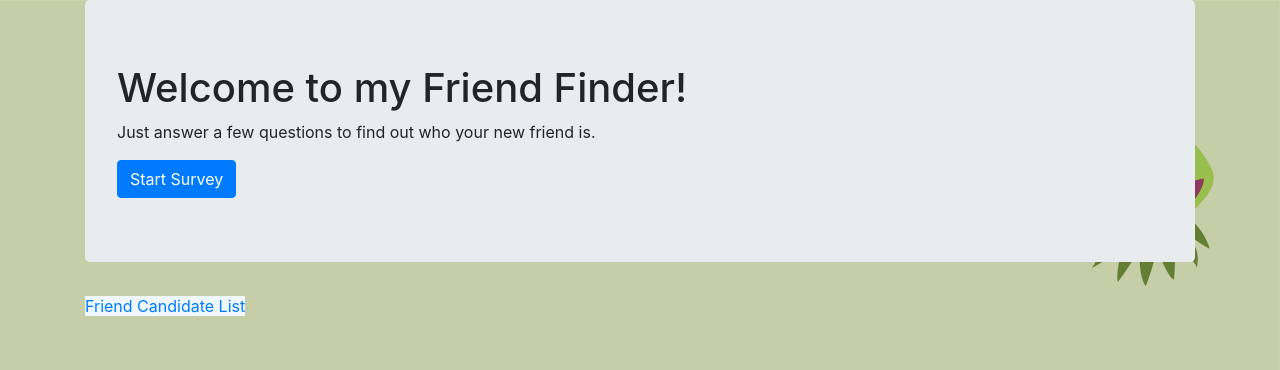
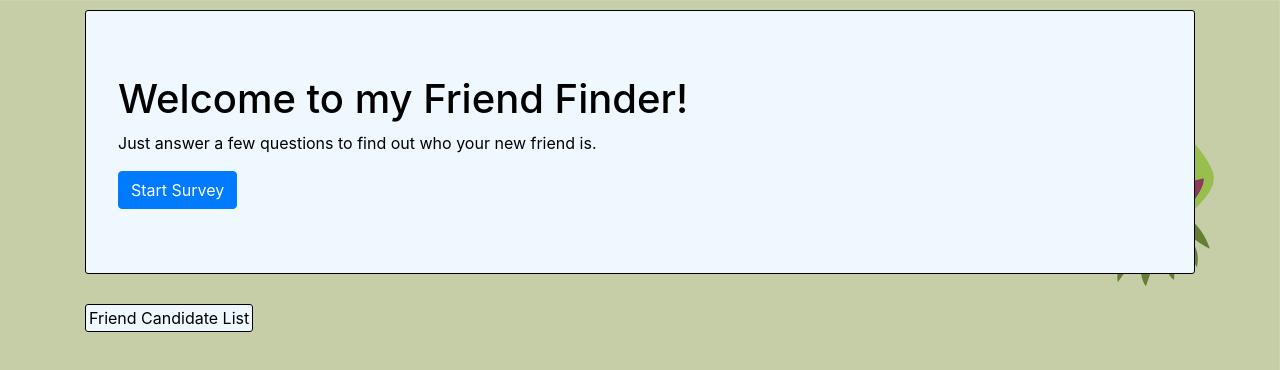
Before and after one commit to jonmeidell/FriendFinder, a website: page app/public/index.html in a window 1280 px wide. Drawn offline with nearby package versions, Linux system fonts and the light colour scheme.

Commit message:
fixed MIME issue with styling

```diff
--- a/app/assets/css/style.css
+++ b/app/assets/css/style.css
@@ -1,5 +1,5 @@
-.body {
-    background-image: url("../images/background.png") !important;
+body {
+    background-image: url("../images/background.png");
     height: 100%;
     background-attachment: fixed;
     background-position: center;
@@ -7,6 +7,20 @@
     background-size: cover;
 }
 
+.jumbotron {
+    background-color: aliceblue;
+    margin-top: 10px;
+    border: solid;
+    border-radius: 3px;
+    border-width: 1px;
+    color: black;
+}
+
 .friends-list {
-    background-color: aliceblue !important;
+    background-color: aliceblue;
+    padding: 3px;
+    border: solid;
+    border-radius: 3px;
+    border-width: 1px;
+    color: black;
 }
--- a/app/public/index.html
+++ b/app/public/index.html
@@ -10,7 +10,7 @@
     <link rel="stylesheet" href="/assets/css/style.css">
 </head>
 
-<body class="body">
+<body>
 
     <div class="container">
         <div class="row">
--- a/app/routing/htmlRoutes.js
+++ b/app/routing/htmlRoutes.js
@@ -2,6 +2,7 @@ const Express = require("express");
 const router = Express.Router();
 
 router.get("/survey", (req, res) => {
+    console.log("survey route hit");
     res.sendFile(__dirname, "../public/survey.html")
 });
 
--- a/server.js
+++ b/server.js
@@ -6,12 +6,14 @@ const PORT = process.env.PORT || 8080;
 
 app.use(express.json()) // for parsing application/json
 app.use(express.urlencoded({ extended: true })); // for parsing application/x-www-form-urlencoded
+app.use(express.static(__dirname + '/app'))
 
 const apiRoutes = require("./app/routing/apiRoutes");
 const htmlRoutes = require("./app/routing/htmlRoutes");
 
 app.use(express.static(path.join(__dirname, "./app/public")));
 app.use("/", htmlRoutes);
+app.use("/survey", htmlRoutes);
 app.use("/api", apiRoutes);
 
 app.listen(PORT, () => console.log("Finding friends on port: " + PORT));
```
Also changed, not shown: app/assets/images/background.jpg (deleted).
